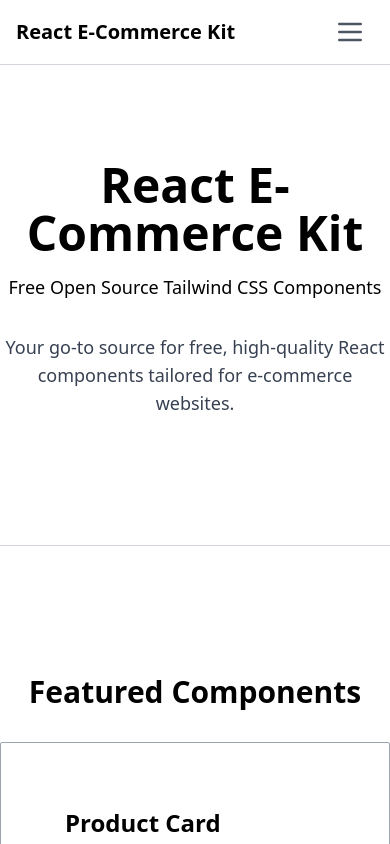
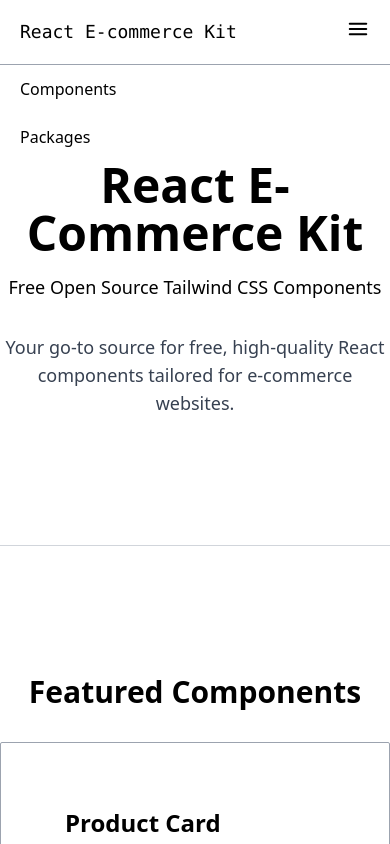
Before and after one commit to bbetulkaya/react-ecommerce-tools-app, a Next.js app: page / in a window 390 px wide. Both pictures are taken after a click on the button 350 px from the left and 32 px from the top of the page. Shown: the top 844 px of the page. Built offline with nearby package versions, Linux system fonts and the light colour scheme.

Commit message:
style: Update Header Component Styles Using TailwindCSS
Applied TailwindCSS To Header Component
Improved Header Layout And Design
Enhanced Responsiveness And Consistency

```diff
--- a/src/components/layout/Header.jsx
+++ b/src/components/layout/Header.jsx
@@ -1,63 +1,68 @@
 import Link from "next/link";
-import React from "react";
+import React, { useState } from "react";
 
 export default function HeaderTest() {
+  const [isOpen, setIsOpen] = useState(false);
+
+  const handleMenu = () => {
+    setIsOpen(!isOpen);
+  };
+
   return (
-    <header className="bg-white border-b border-gray-300">
-      <div className="mx-auto max-w-screen-xl px-4 sm:px-6 lg:px-8">
-        <div className="flex h-16 items-center justify-between">
-          <div className="flex-1 md:flex md:items-center md:gap-12">
-            <div className="text-xl font-semibold">
-              <Link href={"#"}>React E-Commerce Kit</Link>
+    <header className="border-b border-gray-400">
+      <div className="max-w-screen-lg mx-auto flex items-center justify-between h-16 px-5">
+        <div className="">
+          {/* Left Side Icon/Name */}
+          <Link href={"#"} className="text-lg font-mono">
+            React E-commerce Kit
+          </Link>
         </div>
-          </div>
-
-          <div className="md:flex md:items-center md:gap-12">
-            <nav aria-label="Global" className="hidden md:block">
-              <ul className="flex items-center gap-6 text-md">
+        <div>
+          <div className="hidden sm:block">
+            <ul className="flex gap-5">
               <li>
-                  <Link
-                    className="text-gray-800 transition hover:text-gray-800/75"
-                    href="/components"
-                  >
-                    Components
-                  </Link>
+                <Link href={"/components"}>Components</Link>
               </li>
-
               <li>
-                  <Link
-                    className="text-gray-800 transition hover:text-gray-800/75"
-                    href="/packages"
-                  >
-                    Packages
-                  </Link>
+                <Link href={"/packages"}>Packages</Link>
               </li>
             </ul>
-            </nav>
-
-            <div className="flex items-center gap-4">
-              <div className="block md:hidden">
-                <button className="p-2 text-gray-600 transition hover:text-gray-600/75">
+          </div>
+          <button className="sm:hidden" onClick={handleMenu}>
             <svg
               xmlns="http://www.w3.org/2000/svg"
-                    className="h-8 w-8"
               fill="none"
               viewBox="0 0 24 24"
+              strokeWidth={2}
               stroke="currentColor"
-                    strokeWidth="2"
+              className="w-6 h-6"
             >
               <path
                 strokeLinecap="round"
                 strokeLinejoin="round"
-                      d="M4 6h16M4 12h16M4 18h16"
+                d="M3.75 6.75h16.5M3.75 12h16.5m-16.5 5.25h16.5"
               />
             </svg>
           </button>
         </div>
       </div>
+      {/* Mobile Menu */}
+      {isOpen && (
+        <div className="sm:hidden absolute top-16 left-0 w-full bg-white border-t border-gray-400 z-50">
+          <Link
+            href={"/components"}
+            className="block px-5 py-3 hover:bg-gray-200"
+          >
+            Components
+          </Link>
+          <Link
+            href={"/packages"}
+            className="block px-5 py-3 hover:bg-gray-200 "
+          >
+            Packages
+          </Link>
         </div>
-        </div>
-      </div>
+      )}
     </header>
   );
 }
```
Lines whose indentation alone changed are shown as unchanged.
